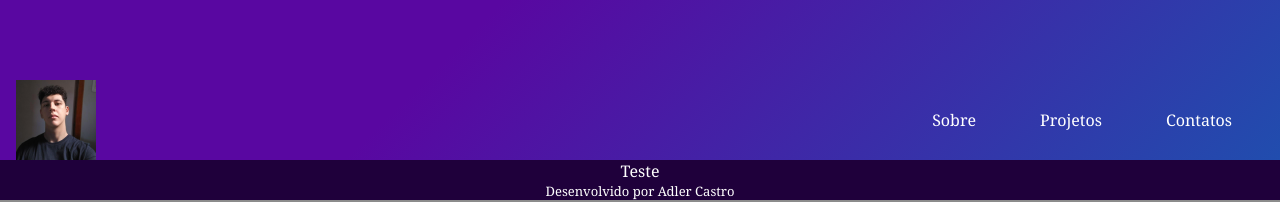
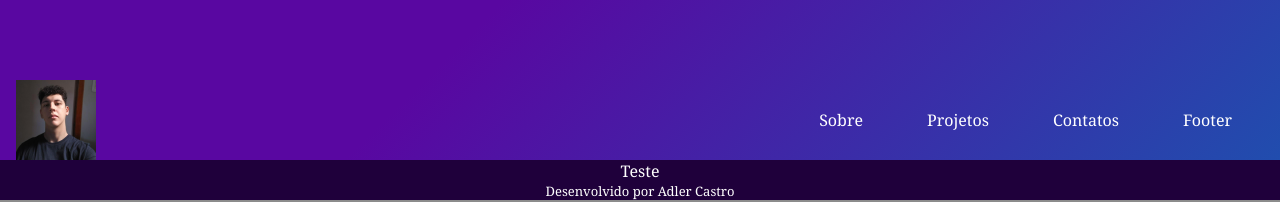
Before and after one commit to AdlerCastro/Website-Pessoal, a Next.js app in the folder website-pessoal/: page / in a window 1280 px wide. Shown: the top 202 px of the page. Built offline with nearby package versions, Linux system fonts and the light colour scheme.

Commit message:
:sparkles: feat: Add navegação entre seções

```diff
--- a/website-pessoal/src/components/organisms/Header/index.tsx
+++ b/website-pessoal/src/components/organisms/Header/index.tsx
@@ -4,13 +4,15 @@ import { IoMenuOutline } from "react-icons/io5";
 // import { IoIosClose } from "react-icons/io";
 import Eu from 'public/images/Eu.jpg'
 
-// Imports
-import Link from "next/link";
+// Imports;
 import Image from "next/image";
+import { scrollTo } from "@/services/utils/scrollTo";
 // import { useState } from "react";
 
 // Components
+import Link from "@/components/atoms/Link"
 // import ButtonNav from "./components/ButtonNav";
+
 // Styles
 import "./styles.css"
 
@@ -35,9 +37,10 @@ const Header = () => {
                 {/* <ButtonNav onClick={toggleActive} id="ButtonNav"><IoMenuOutline /></ButtonNav> */}
                 <ul className="menu">
                     <div className="menu-list">
-                        <li><Link href="https://google.com" target="_blank">Sobre</Link></li>
-                        <li><Link href="https://google.com" target="_blank">Projetos</Link></li>
-                        <li><Link href="https://google.com" target="_blank">Contatos</Link></li>
+                        <li><Link onClick={() => scrollTo("About")}>Sobre</Link></li>
+                        <li><Link onClick={() => scrollTo("Projects")}>Projetos</Link></li>
+                        <li><Link onClick={() => scrollTo("Contacts")}>Contatos</Link></li>
+                        <li><Link onClick={() => scrollTo("footer")}>Footer</Link></li>
                     </div>
                 </ul>
             </nav>
```
